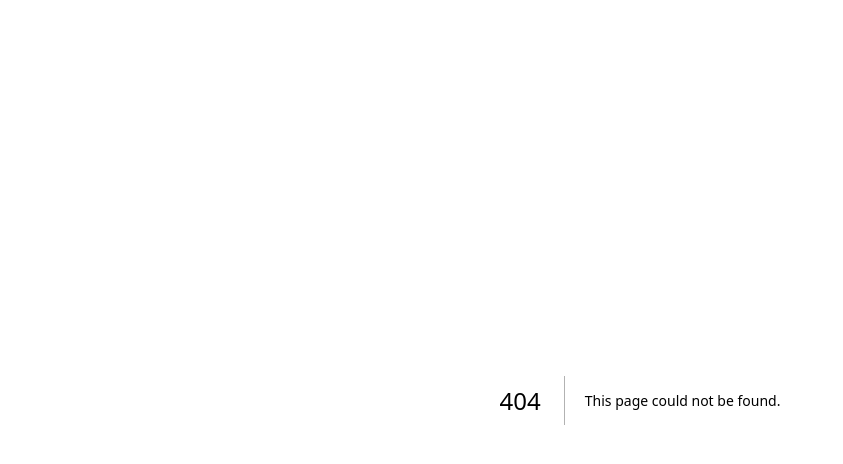
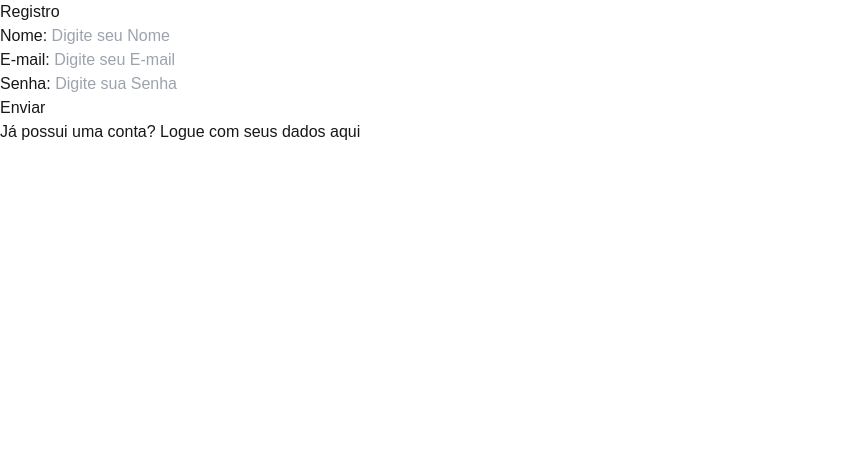
Before and after one commit to JuanVargas2004/desafios_atitude, a Next.js app in the folder desafio2/: page /register in a window 1280 px wide. Before the commit this address had no page. Shown: the top 464 px of the page, without its empty margins (0-843 px from the left). Built offline with nearby package versions, Linux system fonts and the light colour scheme.

Commit message:
refactor: coloca a página de registro em uma pasta register

```diff
--- /dev/null
+++ b/desafio2/src/app/register/page.tsx
@@ -0,0 +1,7 @@
+import Register from "@/components/register";
+
+export default function LoginPage(){
+    return (
+        <Register/>
+    )
+}
```
